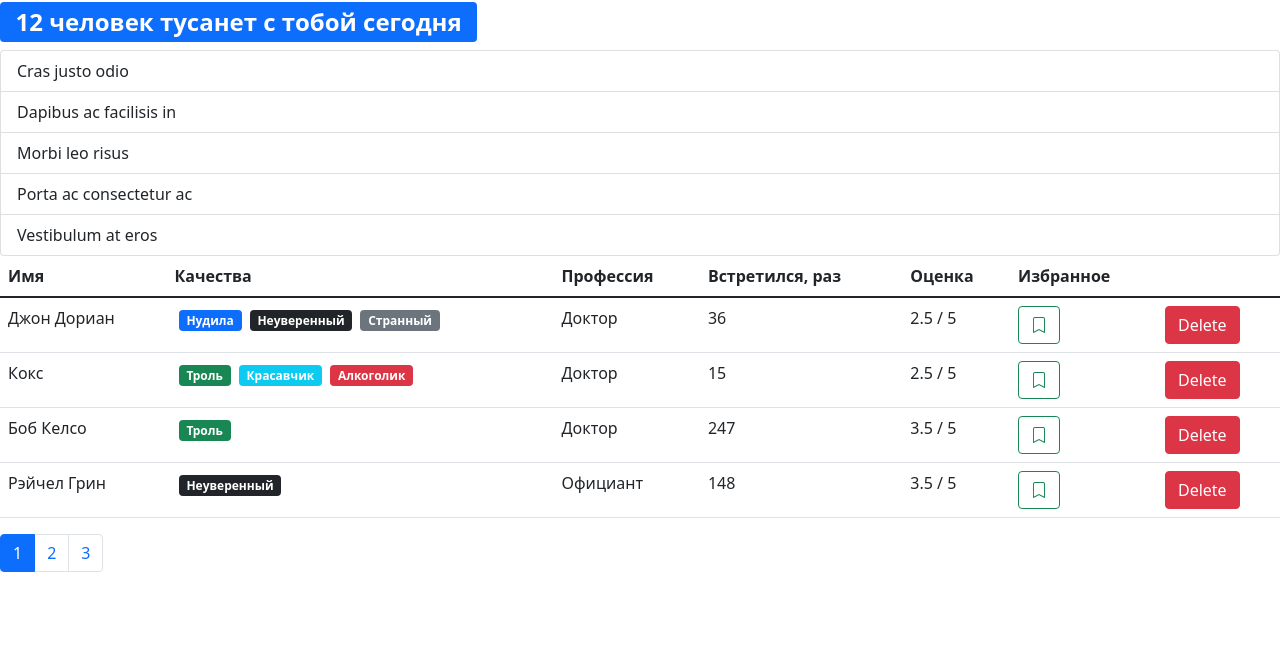
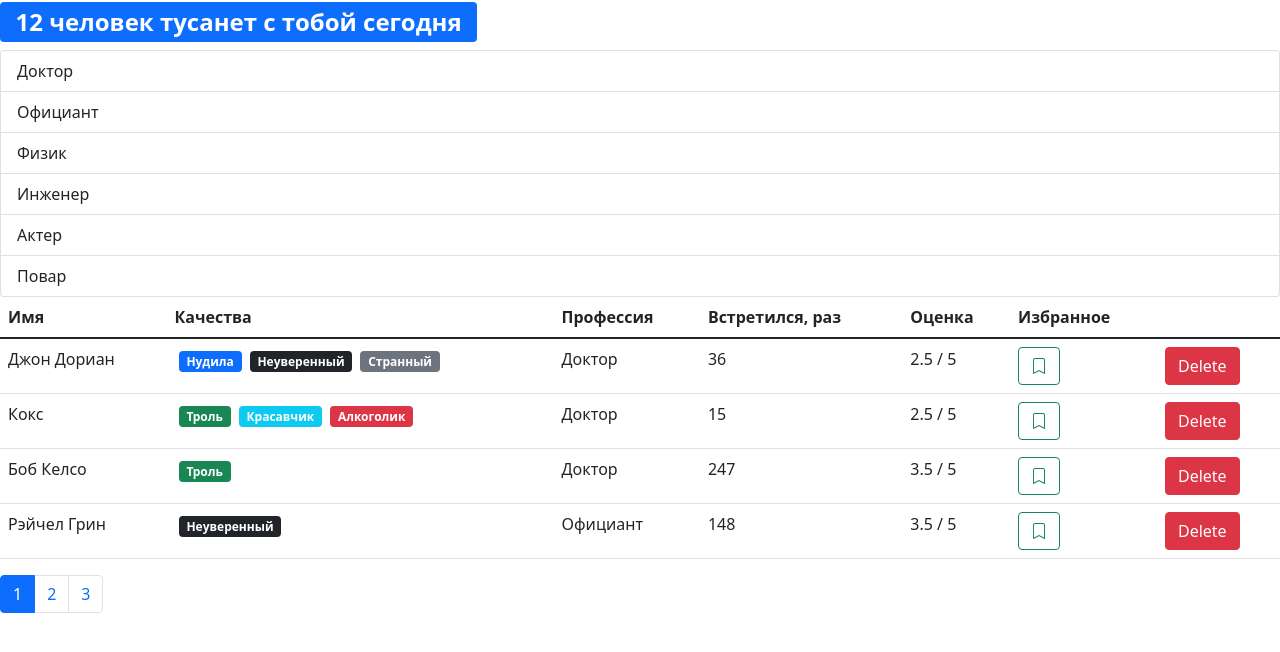
Before and after one commit to Semapa/Fast-company, a React (Create React App) app: page /users/1 in a window 1280 px wide. Shown: the top 652 px of the page. Built offline with nearby package versions, Linux system fonts and the light colour scheme.

Commit message:
Добавил props для GroupList

```diff
--- a/src/components/groupList.jsx
+++ b/src/components/groupList.jsx
@@ -1,15 +1,22 @@
 import React from 'react'
+import PropTypes from 'prop-types'
 
-const GroupList = () => {
+const GroupList = ({ items, valueProperty, contentProperty }) => {
+  console.log('items', items)
   return (
     <ul className="list-group">
-      <li className="list-group-item">Cras justo odio</li>
-      <li className="list-group-item">Dapibus ac facilisis in</li>
-      <li className="list-group-item">Morbi leo risus</li>
-      <li className="list-group-item">Porta ac consectetur ac</li>
-      <li className="list-group-item">Vestibulum at eros</li>
+      {Object.keys(items).map((item) => (
+        <li key={items[item][valueProperty]} className="list-group-item">
+          {items[item][contentProperty]}
+        </li>
+      ))}
     </ul>
   )
 }
 
+GroupList.propTypes = {
+  items: PropTypes.object.isRequired,
+  valueProperty: PropTypes.string.isRequired,
+  contentProperty: PropTypes.string.isRequired
+}
 export default GroupList
--- a/src/components/users.jsx
+++ b/src/components/users.jsx
@@ -1,4 +1,4 @@
-import React, { useState } from 'react'
+import React, { useState, useEffect } from 'react'
 import PropTypes from 'prop-types'
 import User from './user'
 import Pagination from './pagination'
@@ -10,12 +10,16 @@ const Users = ({ users: allUsers, ...rest }) => {
   const count = allUsers.length
   const pageSize = 4
   const [currentPage, setCurrentPage] = useState(1)
-  const [professions] = useState(api.professions.fetchAll())
+  const [professions, setProfession] = useState()
+
+  useEffect(() => {
+    api.professions.fetchAll().then((data) => setProfession(data))
+  }, [])
 
   const handleProfessionSelect = (params) => {
     console.log(params)
   }
-  console.log(professions)
+
   const handlePageChange = (pageIndex) => {
     setCurrentPage(pageIndex)
   }
@@ -25,7 +29,15 @@ const Users = ({ users: allUsers, ...rest }) => {
   const users = paginate(allUsers, currentPage, pageSize)
   return (
     <>
-      <GroupList items={professions} onItemSelect={handleProfessionSelect} />
+      {professions && (
+        <GroupList
+          items={professions}
+          onItemSelect={handleProfessionSelect}
+          valueProperty="_id"
+          contentProperty="name"
+        />
+      )}
+
       {count > 0 && (
         <table className="table">
           <thead>
```
